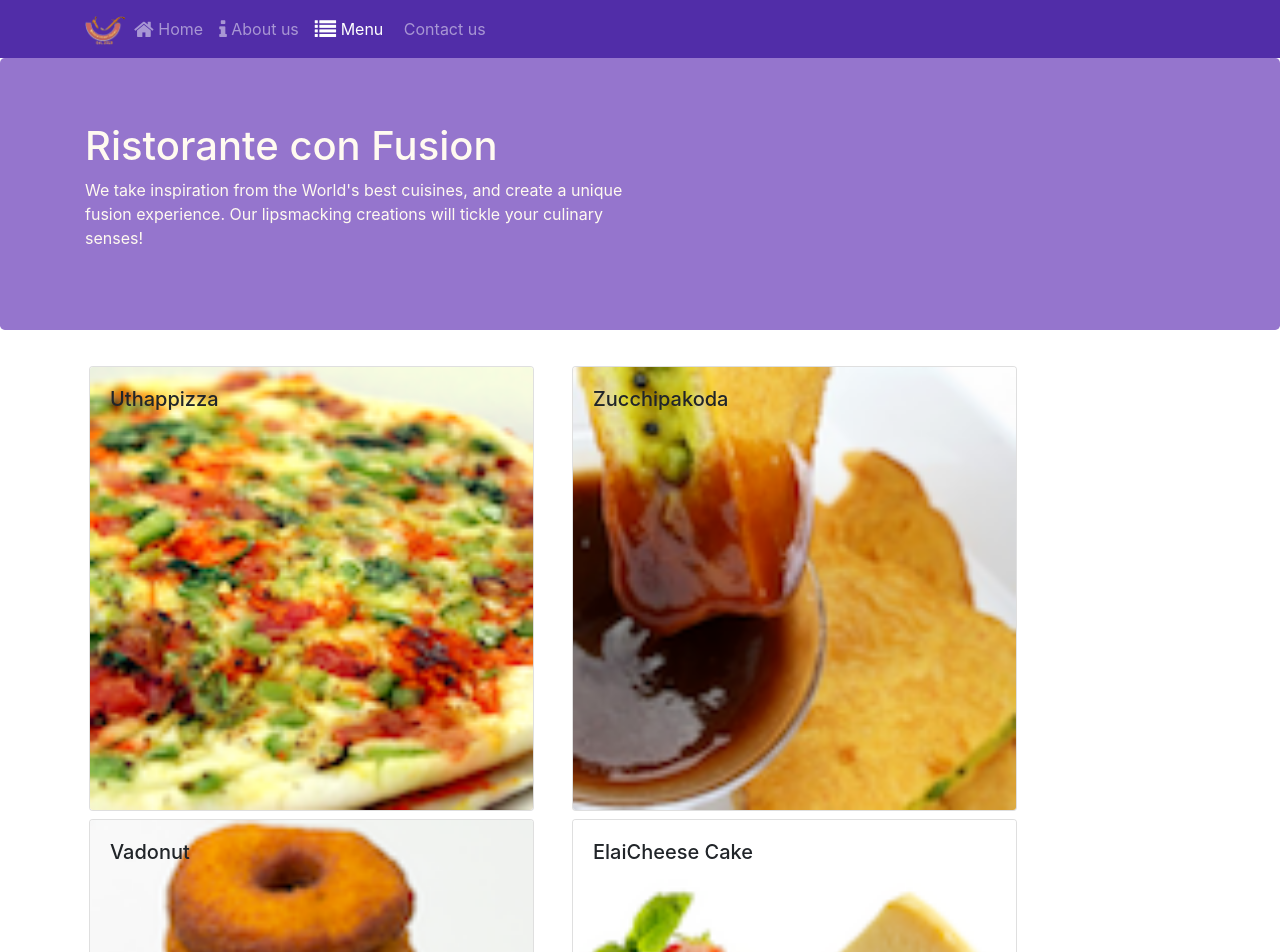
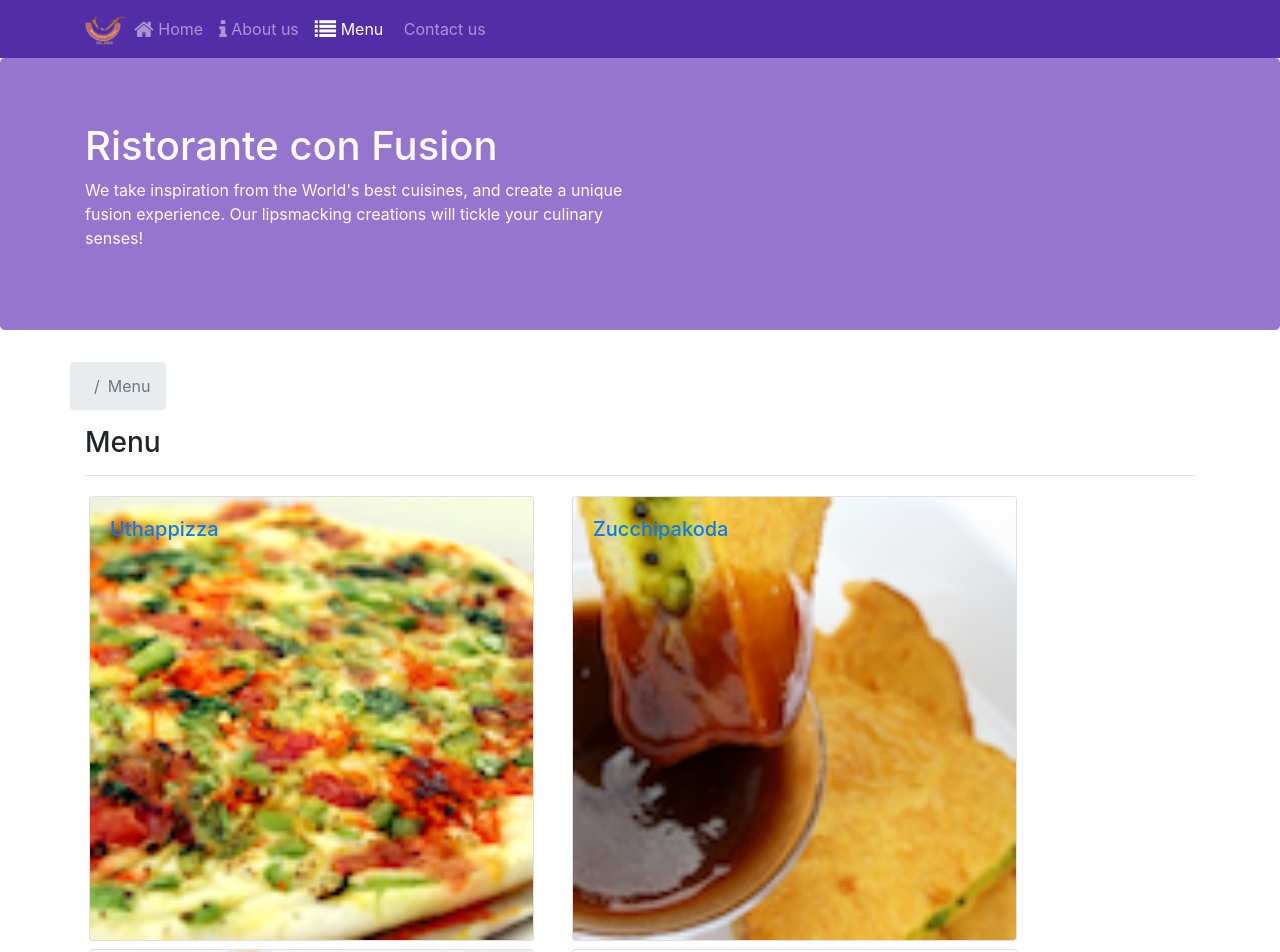
Before and after one commit to hmdyyldrm/react-coursera, a React (Create React App) app: page /menu in a window 1280 px wide. Shown: the top 952 px of the page. Built offline with nearby package versions, Linux system fonts and the light colour scheme.

Commit message:
Single Page Applications Part 2

```diff
--- a/src/components/ContactComponent.js
+++ b/src/components/ContactComponent.js
@@ -1,4 +1,6 @@
 import React from 'react';
+import { Breadcrumb, BreadcrumbItem } from 'reactstrap';
+import { Link } from 'react-router-dom';
 
 function Contact(props) {
     return(
@@ -29,6 +31,16 @@
                     </div>
                 </div>
             </div>
+            <div className="row">
+                <Breadcrumb>
+                    <BreadcrumbItem><Link to="/home">Home</Link></BreadcrumbItem>
+                    <BreadcrumbItem active>Contact Us</BreadcrumbItem>
+                </Breadcrumb>
+                <div className="col-12">
+                    <h3>Contact Us</h3>
+                    <hr />
+                </div>
+            </div>
         </div>
     );
 }
--- a/src/components/DishdetailComponent.js
+++ b/src/components/DishdetailComponent.js
@@ -1,6 +1,7 @@
 import React from "react";
-import {Card, CardImg, CardText, CardBody, CardTitle} from 'reactstrap'
-
+import { Card, CardImg, CardText, CardBody,
+    CardTitle, Breadcrumb, BreadcrumbItem } from 'reactstrap';
+import { Link } from 'react-router-dom';
 
 
   function RenderDish({dish}){
@@ -43,14 +44,25 @@
       return(
         <div className="container">
         <div className="row">
-          <div className="col-md-5 m-1 col-sm-12">
-            <RenderDish dish={props.dish}/>
-          </div>
-          <div className="col-md-5 m-1 col-sm-12">
-          <RenderComments comments={props.dish.comments}/>
-          </div>
+            <Breadcrumb>
+
+                <BreadcrumbItem><Link to="/menu">Menu</Link></BreadcrumbItem>
+                <BreadcrumbItem active>{props.dish.name}</BreadcrumbItem>
+            </Breadcrumb>
+            <div className="col-12">
+                <h3>{props.dish.name}</h3>
+                <hr />
+            </div>
         </div>
-      </div>
+        <div className="row">
+            <div className="col-12 col-md-5 m-1">
+                <RenderDish dish={props.dish} />
+            </div>
+            <div className="col-12 col-md-5 m-1">
+                <RenderComments comments={props.comments} />
+            </div>
+        </div>
+        </div>
       )
     }else{
      return(
--- a/src/components/MainComponent.js
+++ b/src/components/MainComponent.js
@@ -24,7 +24,6 @@
     };
   }
 
-
   render() {
 
     const HomePage = () =>{
@@ -37,12 +36,20 @@
       );
     }
 
+    const DishWithId = ({match}) => {
+      return(
+          <DishDetail dish={this.state.dishes.filter((dish) => dish.id === parseInt(match.params.dishId,10))[0]}
+            comments={this.state.comments.filter((comment) => comment.dishId === parseInt(match.params.dishId,10))} />
+      );
+    };
+
     return (
       <div>
         <Header/>
         <Switch>
           <Route path='/home' component={HomePage}/>
           <Route exact path='/menu' component={()=> <Menu dishes={this.state.dishes}/> } />
+          <Route path='/menu/:dishId' component={DishWithId} />
           <Route exact path='/contactus' component = {Contact} />
           <Redirect to='/home'/>
         </Switch>
--- a/src/components/MenuComponent.js
+++ b/src/components/MenuComponent.js
@@ -1,15 +1,18 @@
 import React from "react";
-import {Card, CardImg, CardImgOverlay, CardTitle} from 'reactstrap'
-
+import { Card, CardImg, CardImgOverlay,
+  CardTitle, Breadcrumb, BreadcrumbItem } from 'reactstrap';
+import { Link } from 'react-router-dom';
 
 function RenderMenuItem ({dish, onClick}){
   return(
-    <Card onClick={() => onClick(dish.id)}>
-     <CardImg width="100%" src={dish.image} alt={dish.name}/>
+   <Card>
+    <Link to={`/menu/${dish.id}`}>
+      <CardImg width="100%" src={dish.image} alt={dish.name}/>
       <CardImgOverlay>
         <CardTitle>{dish.name}</CardTitle>
       </CardImgOverlay>
-    </Card>
+    </Link>
+   </Card>
   );
 }
 
@@ -25,6 +28,16 @@
   return (
     <div className="container">
       <div className="row">
+       <Breadcrumb>
+        <BreadcrumbItem><Link to="/home"></Link></BreadcrumbItem>
+        <BreadcrumbItem active>Menu</BreadcrumbItem>
+       </Breadcrumb>
+       <div className="col-12">
+        <h3>Menu</h3>
+        <hr />
+       </div>
+      </div>
+      <div className="row">
         {menu}
       </div>
     </div>
```
